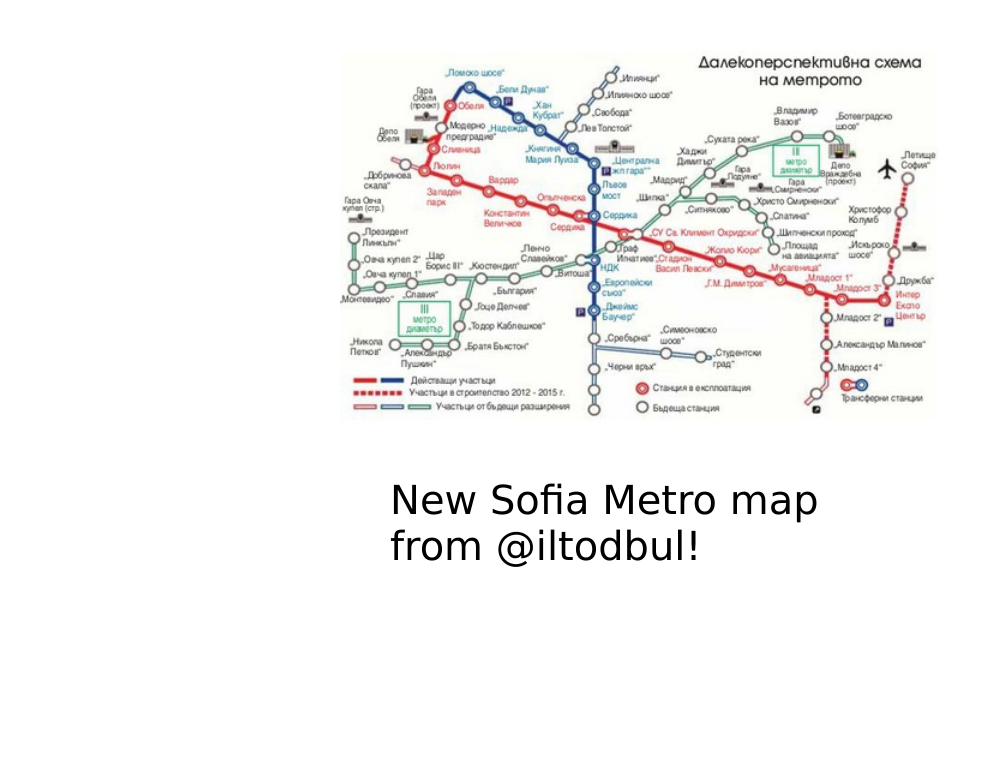
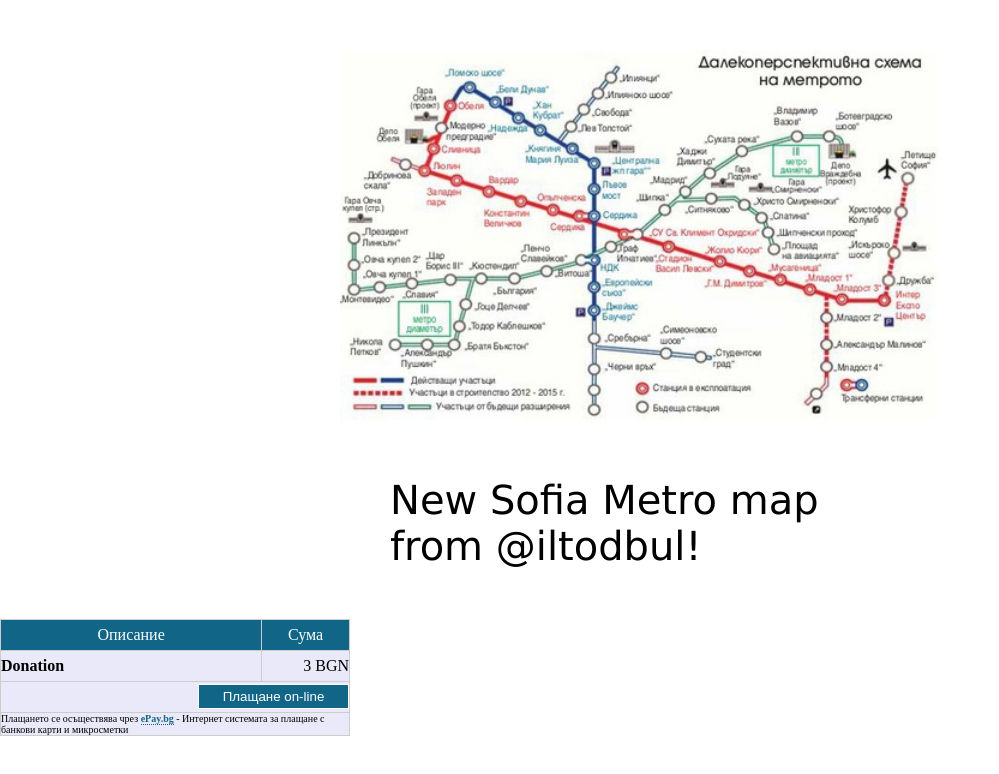
Before and after one commit to iltodbul/Metro-map, a plain HTML site: page index.html in a window 1280 px wide. Shown: the whole page, without its empty margins (0-999 px from the left). Drawn offline with Linux system fonts and the light colour scheme.

Commit message:
Update index.html

```diff
--- a/index.html
+++ b/index.html
@@ -16,5 +16,53 @@
   New Sofia Metro map from @iltodbul!
 </p>
 
+   <style>
+A.epay-button { border: solid  1px #FFF; background-color: #168; padding: 6px; color: #FFF; background-image: none; font-weight: normal; padding-left: 20px; padding-right: 20px; }
+A.epay-button:hover       { border: solid  1px #ABC; background-color: #179; padding: 6px; color: #FFF; background-image: none; font-weight: normal; padding-left: 20px; padding-right: 20px; }
+
+A.epay { text-decoration: none; border-bottom: dotted 1px #168; color: #168; font-weight: bold; }
+A.epay:hover              { text-decoration: none; border-bottom: solid  1px #179; color: #179; font-weight: bold; }
+
+TABLE.epay-view { white-space: nowrap; background-color: #CCC; }
+
+/********** VIEWES **********************************************************/
+
+TD.epay-view { width: 100%; text-align: center; background-color: #DDD; }
+TD.epay-view-header {                                  background-color: #168; color: #FFF; height: 30px; }
+TD.epay-view-name { width:  25%; text-align: right;  background-color: #E9E9F9; border-bottom: none;  height: 30px; }
+TD.epay-view-value { width:  75%; text-align: left;   background-color: #E9E9F9; border-bottom: none; white-space: normal; }
+
+INPUT.epay-button { border: solid  1px #FFF; background-color: #168; padding: 4px; color: #FFF; background-image: none; padding-left: 20px; padding-right: 20px; }
+INPUT.epay-button:hover   { border: solid  1px #ABC; background-color: #179; padding: 4px; color: #FFF; background-image: none; padding-left: 20px; padding-right: 20px; }
+</style>
+
+<form method="POST" action="https://www.epay.bg/v3main/paylogin">
+<table class=epay-view cellspacing=1 cellpadding=4 width=350>
+<tr>
+<td class=epay-view-header align=center>Описание</td>
+<td class=epay-view-header align=center>Сума</td>
+</tr>
+<tr>
+<td class=epay-view-value><b>Donation</b></td>
+<td class=epay-view-name>  3 BGN
+</td>
+</tr>
+<tr>
+<td colspan=2 class=epay-view-name>
+<input class=epay-button type=submit name=BUTTON:EPAYNOW value=" Плащане on-line ">
+</td>
+</tr>
+<tr>
+<td colspan=2 class=epay-view-value style="white-space: normal; font-size: x-small">
+Плащането се осъществява чрез <a class=epay href="https://www.epay.bg/">ePay.bg</a> - Интернет системата за плащане с банкови карти и микросметки
+</td>
+</tr>
+</table>
+
+<input type="hidden" name="MIN" value="4964214156"> <input type="hidden" name="TOTAL" value="3"> <input type="hidden" name="DESCR" value="Donation">
+<input type="hidden" name="URL_OK" value="https://www.epay.bg/v3main/front?p=thanks">
+<input type="hidden" name="URL_CANCEL" value="https://www.epay.bg/v3main/front?p=cancel">
+<input type="hidden" name="ENCODING" value="utf8"> <input type="hidden" name="CHECKSUM" value="050bf2cff3493bef49f6c4c30a7843ade189e5c8"> </form>
+
 </body>
 </html>
```
